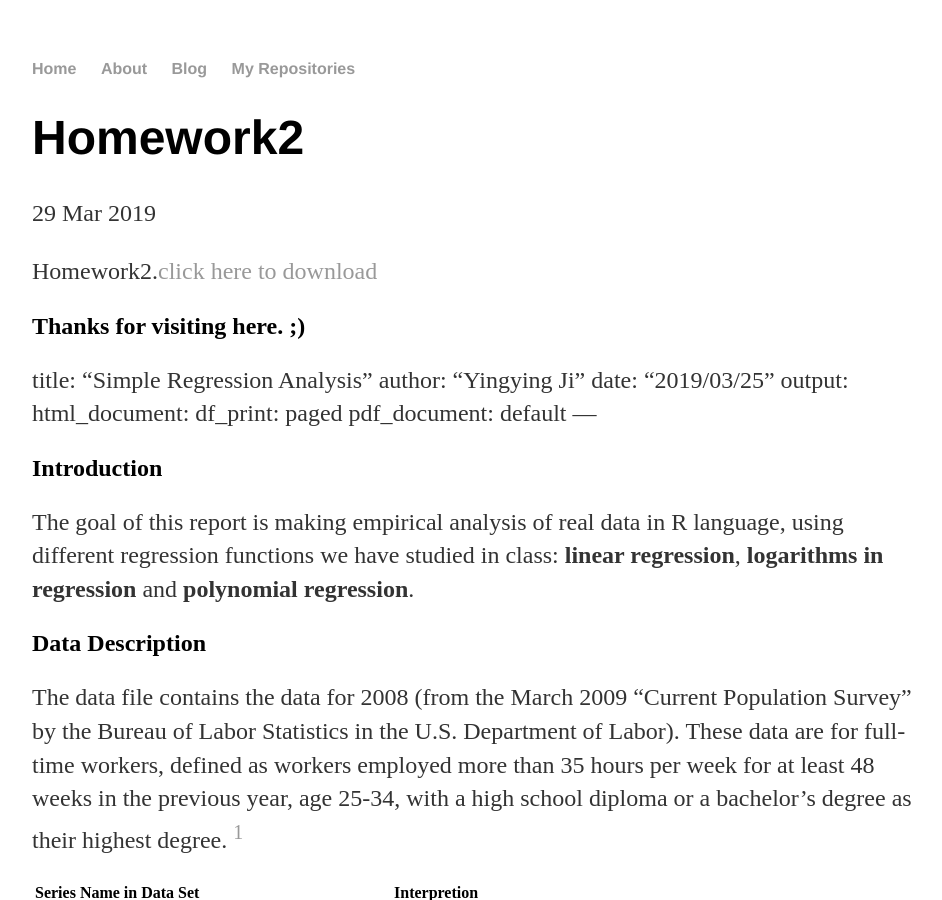
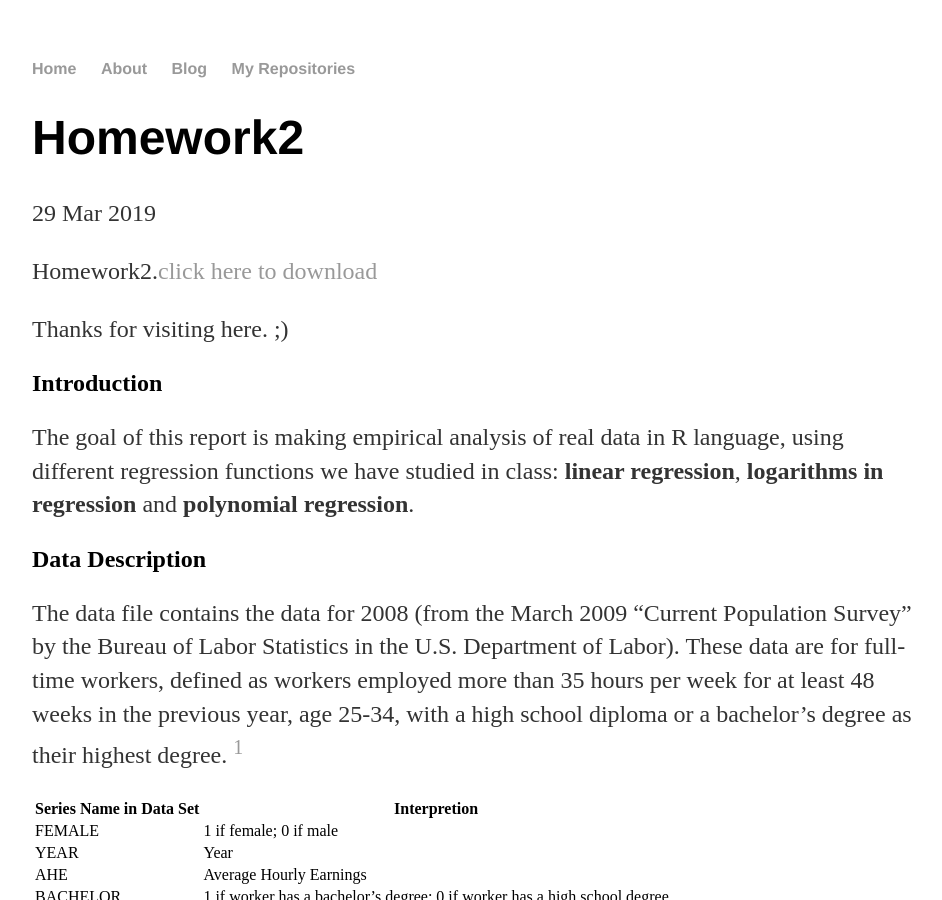
Before and after one commit to JiYingyingXMU/jiyingyingxmu.github.io, a Jekyll site: the page built from _posts/2019-03-29-homework2.md, in a window 1280 px wide and 900 px high. Shown: the whole window, without its empty margins (160-1102 px from the left). Built offline with Jekyll 4.4.1, drawn with Linux system fonts in a browser that asks for light colours.

Commit message:
Update 2019-03-29-homework2.md

```diff
--- a/_posts/2019-03-29-homework2.md
+++ b/_posts/2019-03-29-homework2.md
@@ -7,16 +7,6 @@ date: 2019-03-29
 Homework2.[click here to download]({{site.baseurl}}/assets/HW2_15220162202134.pdf)
 
 Thanks for visiting here. ;)
----
-title: "Simple Regression Analysis"
-author: "Yingying Ji"
-date: "2019/03/25"
-output:
-  html_document:
-    df_print: paged
-  pdf_document: default
----
-
 
 
 ## Introduction
```
